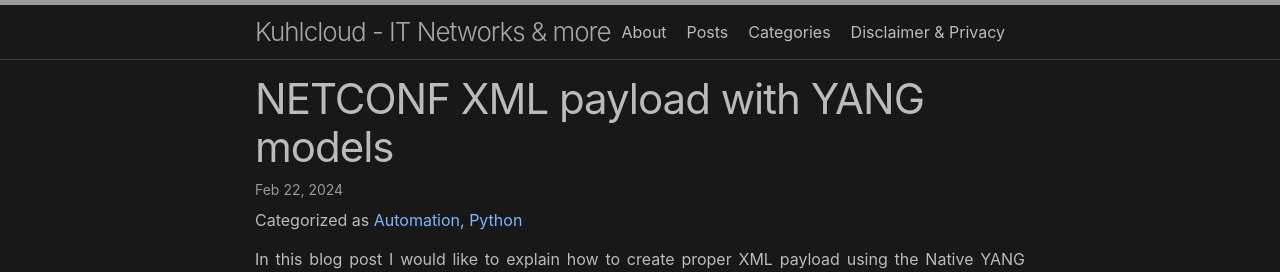
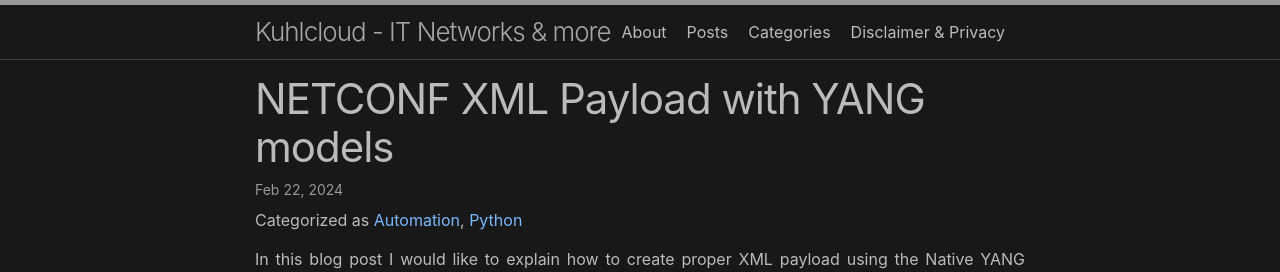
Before and after one commit to daniel1820815/daniel1820815.github.io, a Jekyll site: the page built from _posts/2024-02-20-netconf-xml.md, in a window 1280 px wide and 900 px high. Shown: the top 272 px of the window. Built offline with Jekyll 4.4.1, drawn with Linux system fonts in a browser that asks for light colours; nearby versions of some CDN libraries.

```diff
--- a/_posts/2024-02-20-netconf-nxos.md
+++ b/_posts/2024-02-20-netconf-xml.md
@@ -1,6 +1,6 @@
 ---
 layout: post
-title: "NETCONF XML payload with YANG models"
+title: "NETCONF XML Payload with YANG models"
 date: 2024-02-22 21:00:00 +0200
 categories: [Automation, Python]
 comments_id: 28
```
